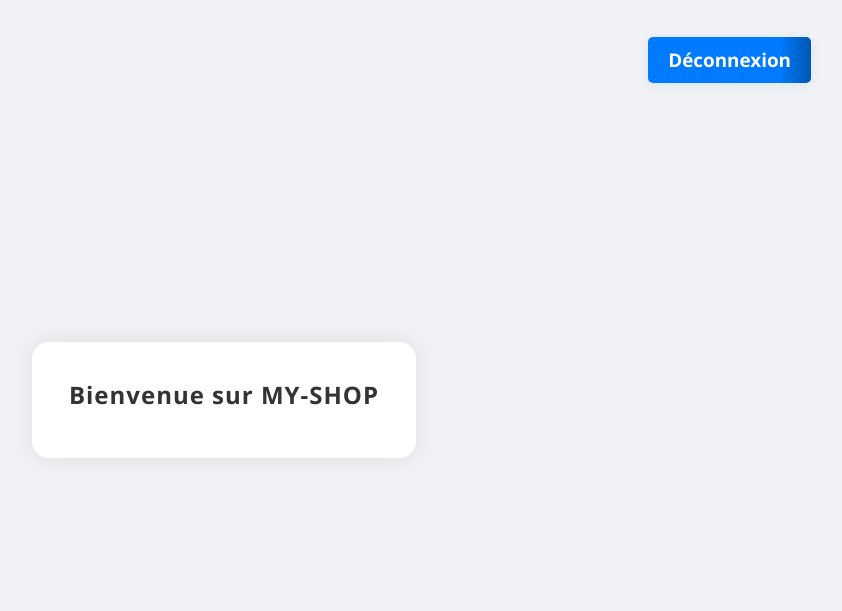
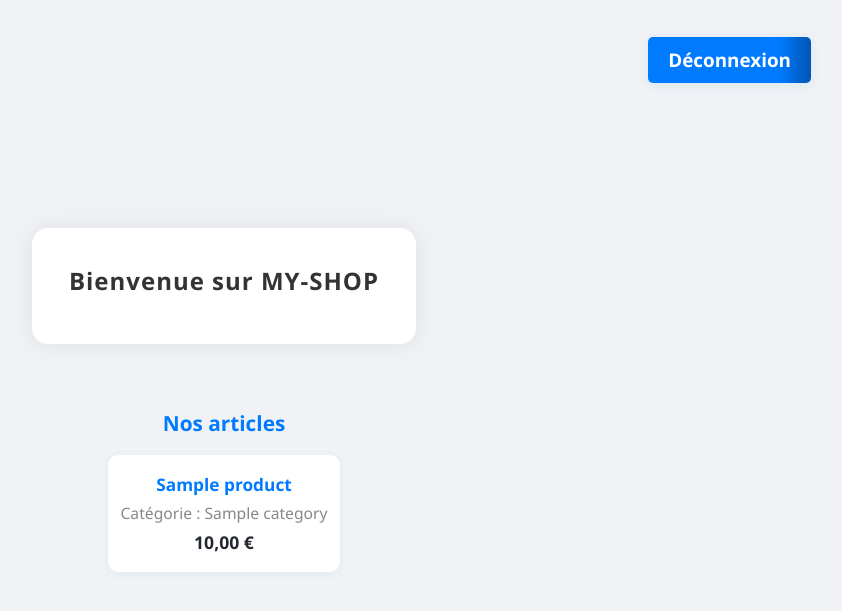
Before and after one commit to celiathom/my_shop, a PHP site: page / in a window 1280 px wide. Shown: the top 611 px of the page, without its empty margins (416-1258 px from the left). Run offline with PHP 8.4, Linux system fonts and the light colour scheme; the visitor is signed in with stand-in values (Sample User, id 1); tables that the repository leaves empty or names only in its code hold one stand-in row (values such as "Sample post").

Commit message:
Affichage des articles uniquement pour les utilisateurs connectés sur l'accueil, corrections admin catégories

```diff
--- /dev/null
+++ b/myshop/categories_api.php
@@ -0,0 +1,6 @@
+<?php
+require_once __DIR__.'/classes/Category.php';
+$catObj = new Category();
+$categories = $catObj->getAll();
+header('Content-Type: application/json');
+echo json_encode($categories);
--- a/myshop/index.php
+++ b/myshop/index.php
@@ -79,5 +79,33 @@ session_start();
             <a href="signup.php" class="home-btn">Créer un compte</a>
         <?php endif; ?>
     </div>
+    <?php if (isset($_SESSION['user_id'])): ?>
+    <div class="products-list-home" style="margin:48px auto 0 auto;max-width:1100px;">
+        <h2 style="text-align:center;color:#007bff;font-size:1.3rem;margin-bottom:18px;">Nos articles</h2>
+        <?php
+        require_once __DIR__.'/classes/Product.php';
+        require_once __DIR__.'/classes/Category.php';
+        $productObj = new Product();
+        $categoryObj = new Category();
+        $products = $productObj->getAll();
+        $categories = $categoryObj->getAll();
+        $catMap = [];
+        foreach($categories as $c) $catMap[$c['id']] = $c['name'];
+        if (empty($products)) {
+            echo '<div style="text-align:center;color:#b30000;">Aucun article disponible.</div>';
+        } else {
+            echo '<div style="display:grid;grid-template-columns:repeat(auto-fit,minmax(220px,1fr));gap:18px;">';
+            foreach($products as $p) {
+                echo '<div style="background:#fff;border-radius:10px;box-shadow:0 2px 8px #007bff11;padding:18px 12px;text-align:center;">';
+                echo '<div style="font-weight:700;color:#007bff;font-size:1.08rem;">'.htmlspecialchars($p['name']).'</div>';
+                echo '<div style="color:#888;font-size:0.98rem;margin:6px 0;">Catégorie : '.htmlspecialchars($catMap[$p['category_id']] ?? '').'</div>';
+                echo '<div style="color:#23272f;font-size:1.1rem;font-weight:600;">'.number_format($p['price'],2,',',' ').' €</div>';
+                echo '</div>';
+            }
+            echo '</div>';
+        }
+        ?>
+    </div>
+    <?php endif; ?>
 </body>
 </html>
--- a/myshop/signup.php
+++ b/myshop/signup.php
@@ -73,7 +73,7 @@ if ($_SERVER["REQUEST_METHOD"] === "POST") {
             echo '</div>';
         }
         ?>
-        <form action="signup.php" method="POST" class="auth-form">
+        <form action="signup.php" method="POST" class="auth-form" style="margin-left: 40px;">
             <label for="username">Nom d'utilisateur</label>
             <input type="text" id="username" name="username" placeholder="Entrez votre nom" required>
 
```
Also changed, not shown: myshop/admin.php (+10 -8 lines).
